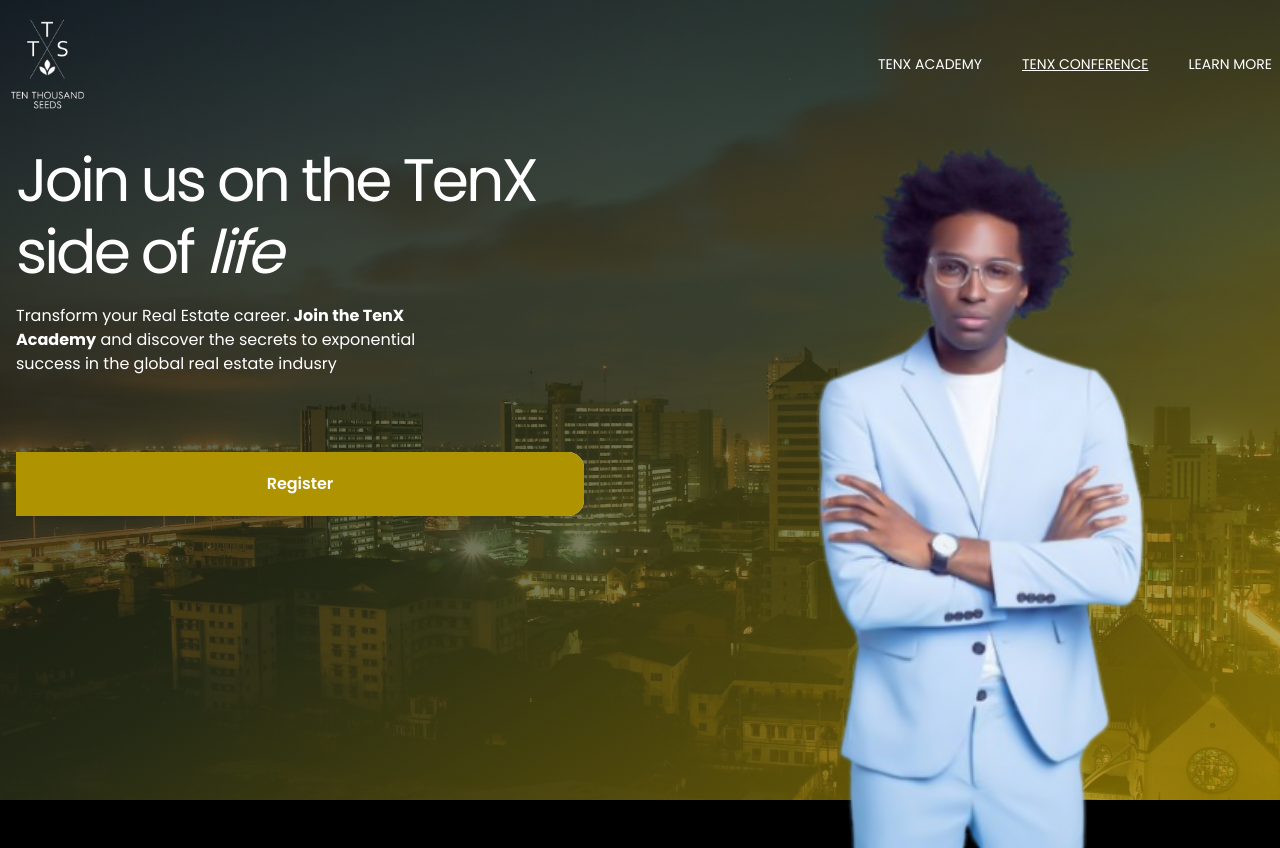
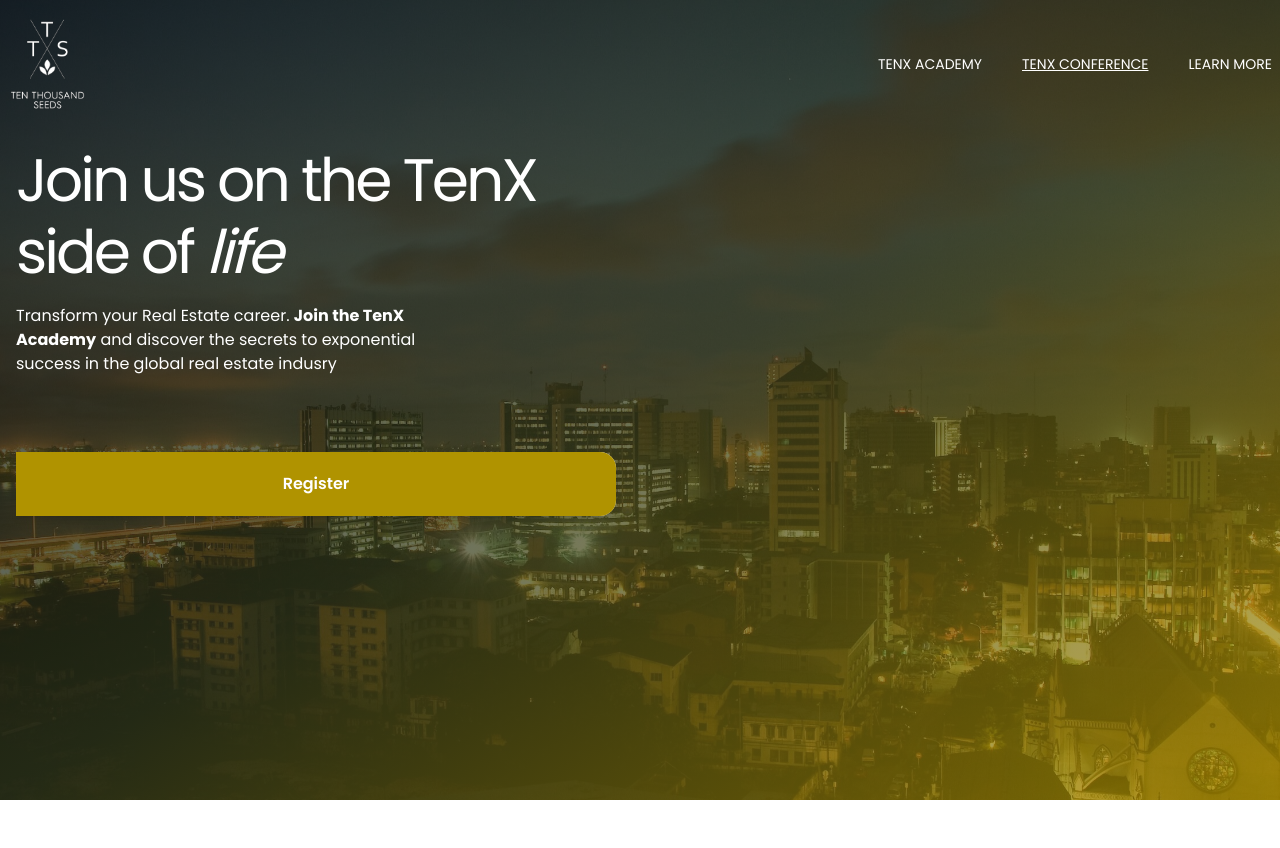
Before and after one commit to NRG-BUILDS/realtor, a React (Vite) app: page / in a window 1280 px wide. After the commit the page ends 800 px from the top, so only its background shows below. Built offline with nearby package versions, Linux system fonts and the light colour scheme.

Commit message:
remove conference blur

```diff
--- a/src/components/ui/navbar.tsx
+++ b/src/components/ui/navbar.tsx
@@ -28,7 +28,7 @@
           </Link>
           <Link
             to={"/"}
-            className={`hover:bg-gray-200 text-white hover:underline text-primary ${
+            className={`text-white hover:underline text-primary ${
               navLink === "/" ? `underline` : ""
             }`}
           >
@@ -36,7 +36,7 @@
           </Link>
           <Link
             to={"/about-us"}
-            className={`hover:bg-gray-200 text-white hover:underline text-primary ${
+            className={`text-white hover:underline text-primary ${
               navLink.startsWith("/about-us") ? `underline` : ""
             }`}
           >
--- a/src/pages/Conference/Conference.tsx
+++ b/src/pages/Conference/Conference.tsx
@@ -1,10 +1,8 @@
 import background from "../../assets/images/backgrounds/Marina-at-Dusk.jpg";
-import person from "../../assets/images/avatars/tenxseeds_home.png";
 
 import { useState } from "react";
 import useRequest from "@/hooks/useRequest";
 import { useToast } from "@/hooks/use-toast";
-import { ProgressiveImage } from "./Academy";
 
 interface ApiResponse {
   message: string;
@@ -36,7 +34,7 @@
     }
   };
   return (
-    <main className="lg:overflow-x-clip lg:flex items-start min-h-svh lg:min-h-0 lg:h-auto absolute top-0 left-0 w-full max-w-[100svw] bg-black">
+    <main className="lg:overflow-x-clip lg:flex items-start min-h-svh lg:min-h-96 lg:h-auto absolute top-0 left-0 w-full max-w-[100svw] bg-black">
       {/* background image */}
       <img
         src={background}
@@ -45,8 +43,8 @@
       />
       {/* linear gradient background */}
       <div className="bg-gradient-to-tl from-brand-secondary via-brand-primary to-brand-tertiary opacity-[0.72] fixed top-0 left-0 w-full h-full" />
-      <div className="container p-0 mx-auto w-full flex flex-col md:flex-row items-center lg:h-[90svh] lg:items-stretch gap-20 justify-between text-white relative z-10">
-        <div className="p-4 flex flex-col w-full lg:min-w-[500px] max-w-[600px] gap-3">
+      <div className="container p-4 mx-auto w-full flex flex-col md:flex-row items-center gap-20 justify-between text-white relative z-10">
+        <div className="flex flex-col w-full lg:min-w-[500px] max-w-[600px] gap-3">
           <div className="w-full max-w-[544px]">
             <h1 className="text-6xl leading-[72px] tracking-tighter">
               Join us on the TenX side of <i>life</i>
@@ -118,15 +116,8 @@
           </div>
         </div>
 
-        {/* image card */}
-        <div className="w-full h-[500px] lg:h-auto lg:w-[60vw]">
-          <ProgressiveImage
-            lowResSrc={person}
-            highResSrc={person}
-            alt="Sample Image"
-            className="size-full"
-          />
-        </div>
+        {/* image cards */}
+        <div className="w-full lg:w-[60vw]"></div>
       </div>
     </main>
   );
```
